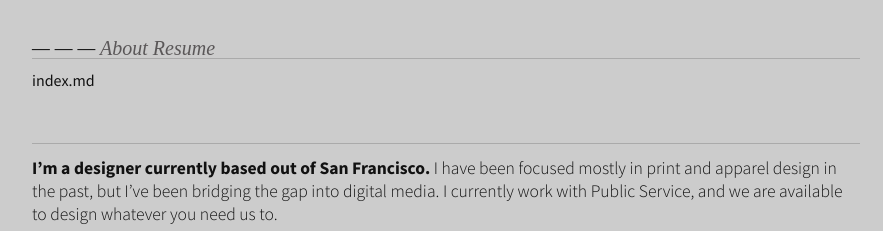
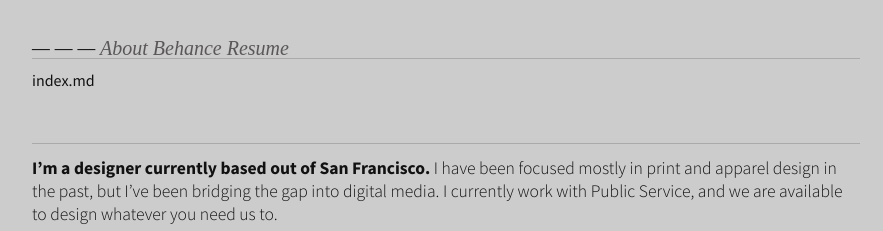
Before and after one commit to derakicksyou/derakicksyou.github.io, a Jekyll site: the page built from index.md, in a window 1280 px wide. Shown: the top 231 px of the page, without its empty margins (194-1077 px from the left). Built offline with Jekyll 4.4.1, drawn with Linux system fonts in a browser that asks for light colours; Markdown is read by kramdown in place of the engine named in the settings; comment, search, counter and statistics services are not loaded.

Commit message:
Update header.html

```diff
--- a/_includes/header.html
+++ b/_includes/header.html
@@ -9,6 +9,7 @@
 
             <span class="web-view">&mdash;</span>
             <a href="/index.html">About</a>
+            <a href="http://www.behance.net/mattdera">Behance</a>
             <a href="/resume.html">Resume</a>
         </h3>
     </div>
```
